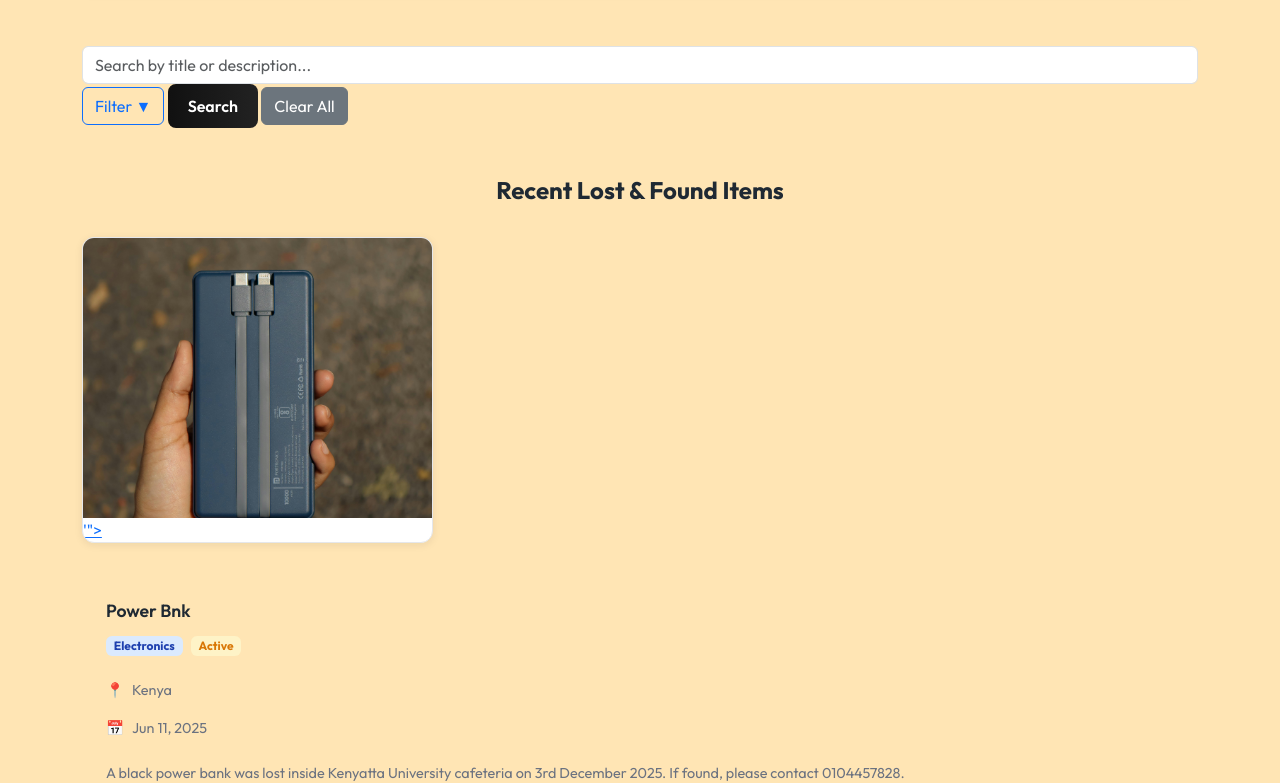
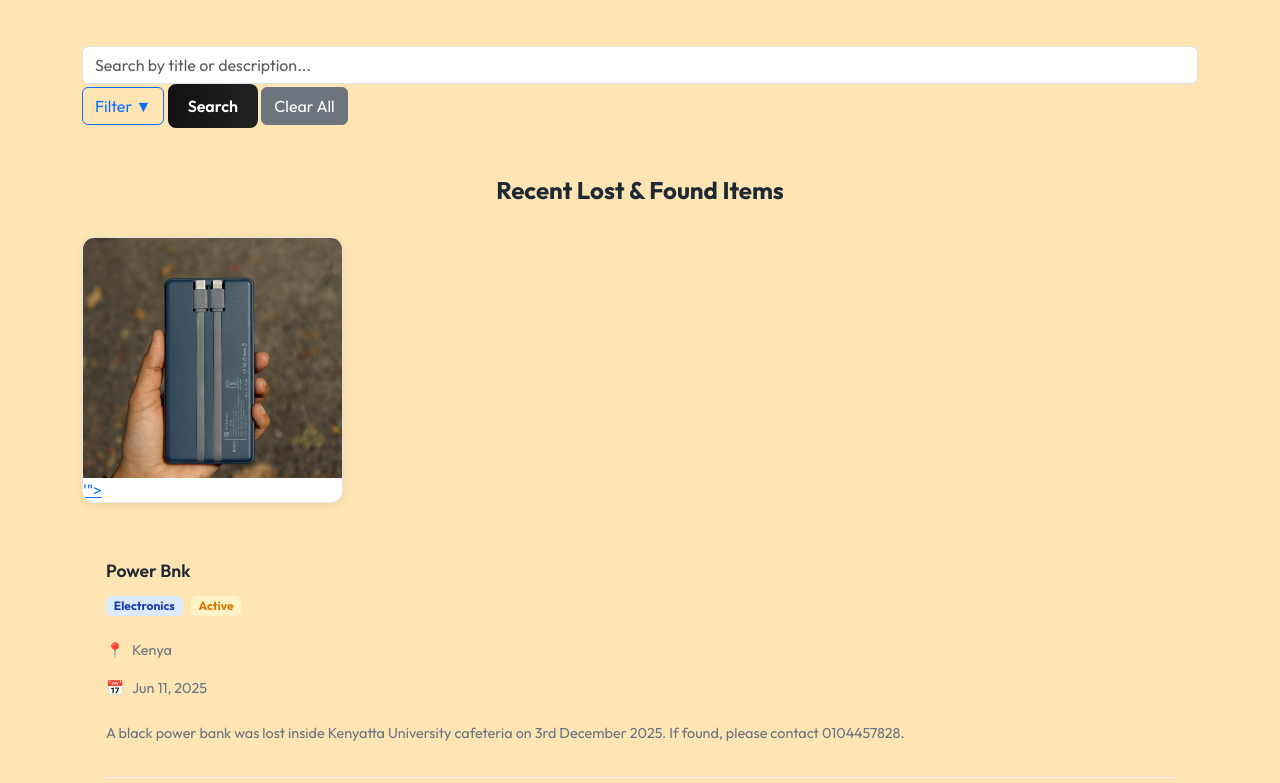
Before and after one commit to teldon471-web/LostLink-Kenya, a Django app: page /blog/ in a window 1280 px wide. Shown: the part 1063-1846 px from the top of the page. Run offline with Django 5.2, Linux system fonts and the light colour scheme; data comes from the database, SQL or seed files in the repository.

Commit message:
Optimize image grid for horizontal display with better spacing and dimensions

```diff
--- a/blog/templates/blog/Home.html
+++ b/blog/templates/blog/Home.html
@@ -646,8 +646,8 @@
 
     .items-grid {
       display: grid;
-      grid-template-columns: repeat(auto-fill, minmax(260px, 1fr));
-      gap: 2rem;
+      grid-template-columns: repeat(auto-fill, minmax(240px, 1fr));
+      gap: 1.5rem;
       margin-bottom: 2rem;
       width: 100%;
       max-width: 100%;
@@ -678,7 +678,7 @@
     .item-image-container {
       position: relative;
       width: 100%;
-      height: 280px;
+      height: 240px;
       overflow: hidden;
       background: #f9fafb;
     }
```
